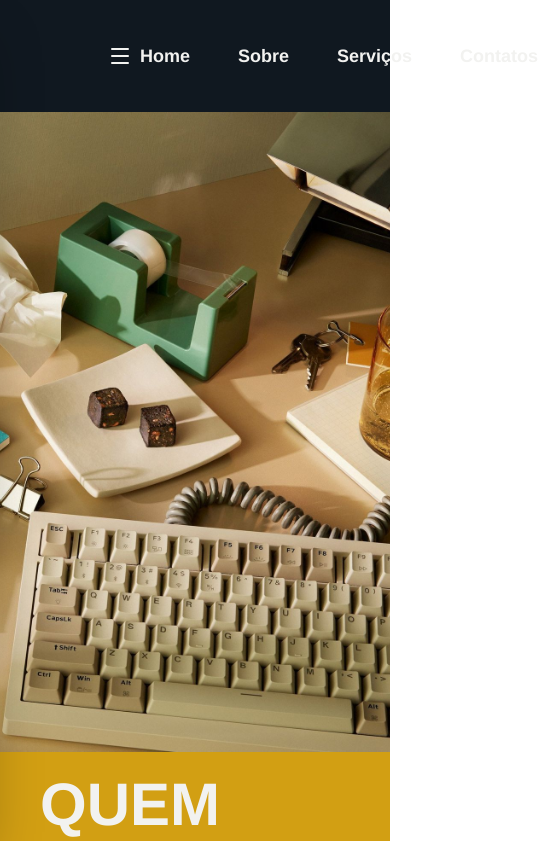
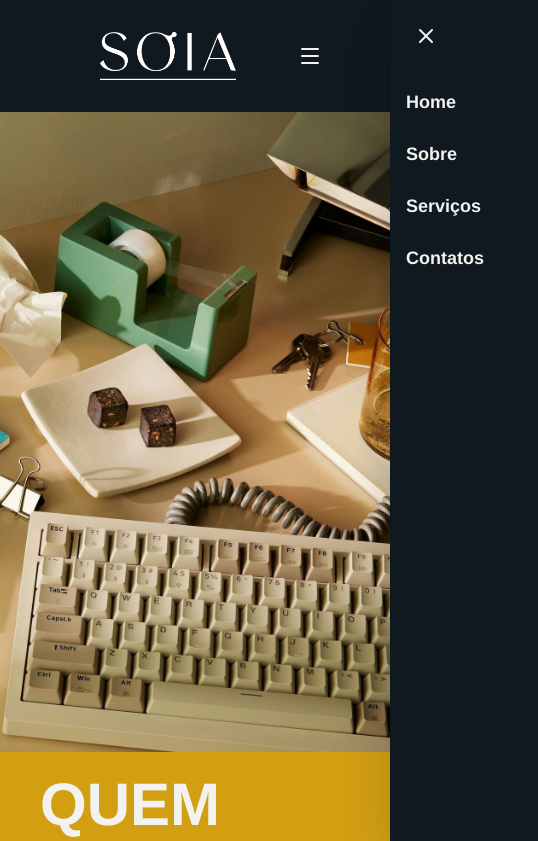
Before and after one commit to MathewsFranco/soia, a React (Vite) app: page / in a window 390 px wide. Shown: the top 841 px of the page, 538 px wide, since content can reach past the window. Built offline with nearby package versions, Linux system fonts and the light colour scheme.

Commit message:
✨ add sidebar on mobile

```diff
--- a/src/components/Header.tsx
+++ b/src/components/Header.tsx
@@ -7,44 +7,24 @@ export default function Header() {
 
   return (
     <>
-      <header className="  py-8 pl-25 pr-15 flex items-center justify-between bg-black text-white">
-        <div className="flex items-center">
-          {/* TODO: update this to only show when mobile */}
-          <button
-            onClick={() => setIsOpen(true)}
-            className="p-2 hover:bg-gray-700 rounded-lg transition-colors"
-            aria-label="Open menu"
-          >
-            <Menu size={24} />
-          </button>
-          {/* TODO: update this to only show when mobile */}
-
-          <a href="/">
-            <img src="/soia-logo-white.png" alt="Soia Logo" className="h-12" />
-          </a>
-        </div>
-        <nav className="flex gap-12 text-lg font-bold ">
-          <a
-            href="#brand-definition"
-            className="hover:text-cyan-400 transition-colors "
-          >
-            Home
-          </a>
-          <a href="#about" className="hover:text-cyan-400 transition-colors">
-            Sobre
-          </a>
-          <a href="#services" className="hover:text-cyan-400 transition-colors">
-            Serviços
-          </a>
-          {/* <a href="#" className="hover:text-cyan-400 transition-colors">
-            Conteúdos
-          </a> */}
-          <a href="#founder" className="hover:text-cyan-400 transition-colors">
-            Contatos
-          </a>
+      <header className="py-8 pl-25 pr-15 flex items-center justify-between bg-black text-white">
+        <a href="/">
+          <img src="/soia-logo-white.png" alt="Soia Logo" className="h-12" />
+        </a>
+        <nav className="md:flex gap-12 text-lg font-bold hidden">
+          <a href="#brand-definition">Home</a>
+          <a href="#about">Sobre</a>
+          <a href="#services">Serviços</a>
+          <a href="#founder">Contatos</a>
         </nav>
+        <button
+          onClick={() => setIsOpen(true)}
+          className="p-2 hover:bg-gray-700 rounded-lg transition-colors md:hidden"
+          aria-label="Open menu"
+        >
+          <Menu size={24} />
+        </button>
       </header>
-
       <SideMenu isOpen={isOpen} setIsOpen={setIsOpen} />
     </>
   )
--- a/src/components/SideMenu.tsx
+++ b/src/components/SideMenu.tsx
@@ -1,6 +1,4 @@
-import { Home, X } from 'lucide-react'
-
-import { Link } from '@tanstack/react-router'
+import { X } from 'lucide-react'
 
 const SideMenu = ({
   isOpen,
@@ -9,16 +7,17 @@ const SideMenu = ({
   isOpen: boolean
   setIsOpen: (open: boolean) => void
 }) => {
+  const closeMenu = () => setIsOpen(false)
+
   return (
     <aside
-      className={`fixed top-0 left-0 h-full w-80 bg-gray-900 text-white shadow-2xl z-50 transform transition-transform duration-300 ease-in-out flex flex-col ${
-        isOpen ? 'translate-x-0' : '-translate-x-full'
-      }`}
+      className={`fixed top-0 right-0 h-full w-80 bg-gray-900 bg-black text-white shadow-2xl z-50 transform transition-transform duration-300 ease-in-out flex flex-col ${
+        isOpen ? 'translate-x-0' : 'translate-x-full'
+      } `}
     >
-      <div className="flex items-center justify-between p-4 border-b border-gray-700">
-        <h2 className="text-xl font-bold">Navigation</h2>
+      <div className="flex items-center justify-between p-4 ">
         <button
-          onClick={() => setIsOpen(false)}
+          onClick={closeMenu}
           className="p-2 hover:bg-gray-800 rounded-lg transition-colors"
           aria-label="Close menu"
         >
@@ -26,23 +25,19 @@ const SideMenu = ({
         </button>
       </div>
 
-      <nav className="flex-1 p-4 overflow-y-auto">
-        <Link
-          to="/"
-          onClick={() => setIsOpen(false)}
-          className="flex items-center gap-3 p-3 rounded-lg hover:bg-gray-800 transition-colors mb-2"
-          activeProps={{
-            className:
-              'flex items-center gap-3 p-3 rounded-lg bg-cyan-600 hover:bg-cyan-700 transition-colors mb-2',
-          }}
-        >
-          <Home size={20} />
-          <span className="font-medium">Home</span>
-        </Link>
-
-        {/* Demo Links Start */}
-
-        {/* Demo Links End */}
+      <nav className="flex-1 p-4 overflow-y-auto flex flex-col gap-6 text-lg font-bold">
+        <a href="#brand-definition" onClick={closeMenu}>
+          Home
+        </a>
+        <a href="#about" onClick={closeMenu}>
+          Sobre
+        </a>
+        <a href="#services" onClick={closeMenu}>
+          Serviços
+        </a>
+        <a href="#founder" onClick={closeMenu}>
+          Contatos
+        </a>
       </nav>
     </aside>
   )
```
